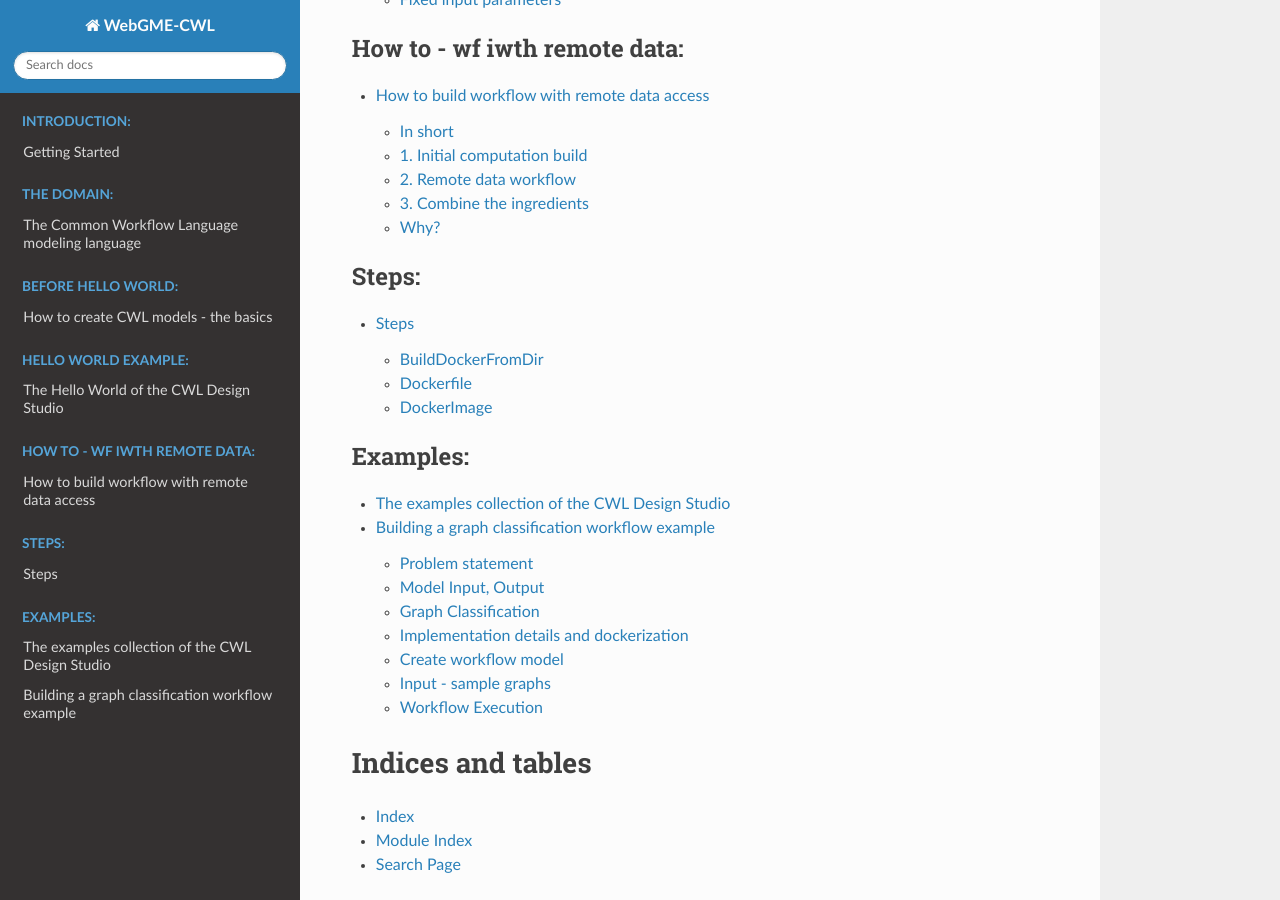
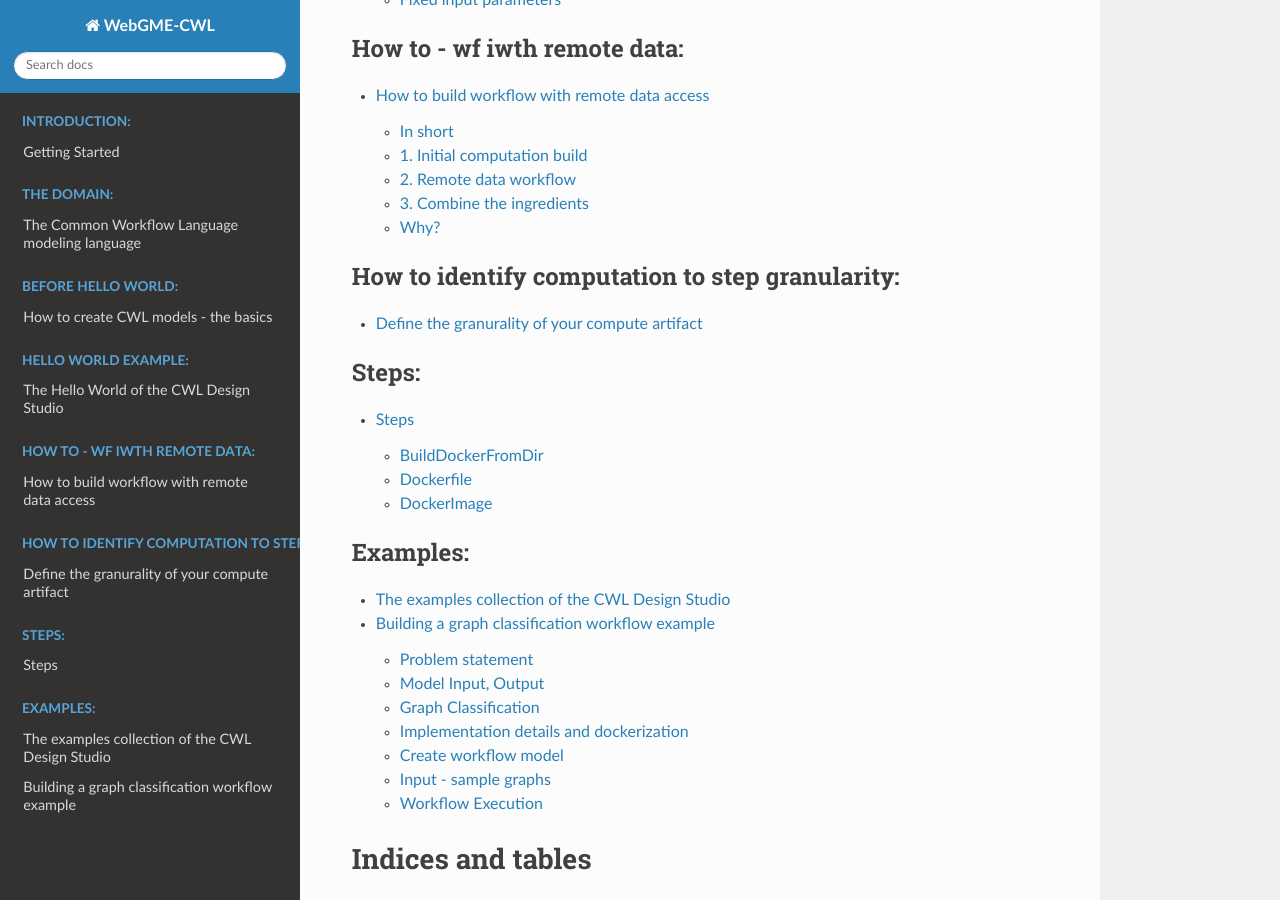
Before and after one commit to webgme/webgme-cwl, a Sphinx documentation site: the page built from docs/index.rst, in a window 1280 px wide and 900 px high, scrolled down 916 px. Built offline with Sphinx 7.4.7 and the Read the Docs theme 2.0.0, drawn with Linux system fonts in a browser that asks for light colours.

Commit message:
Fix typo in docs

```diff
--- a/docs/HowTos/building.rst
+++ b/docs/HowTos/building.rst
@@ -6,11 +6,11 @@
 
 In short
 _______________
-# Build your workflow preparing it to run completely locally,
+#. Build your workflow preparing it to run completely locally,
 meaning all inputation will be done from your file system.
-# Secondly build a workflow for every remote data download
+#. Secondly build a workflow for every remote data download
 (and protentially its prehandling).
-# Finally create a composite workflow that will have the previous
+#. Finally create a composite workflow that will have the previous
 workflows as sub-workflows and automate the process end-to-end
 grabbing the input from remote source.
 
--- a/docs/HowTos/granule.rst
+++ b/docs/HowTos/granule.rst
@@ -0,0 +1,14 @@
+Define the granurality of your compute artifact
+_________________________________________________
+When it comes to wrapping your computational artifact into a
+workflow, you need to define what is going to be the granularity
+of it. By granularity, we mean the task of each step or
+sub-workflow in the workflow (one end of the spectrum is the
+singular compute workflow step). While each use-case is unique
+we can provide a few things to take into consideration:
+#. Identify whether there are any intermediate file states
+as those could provide natural cuts on ytour computation.
+#. Another aspect is the re-use of any atomic element. You
+do not need to separate worklow/step just for the sake of it.
+You need to create computational steps that do meaningful work
+and potentially can be leveraged in other workflows.
```
